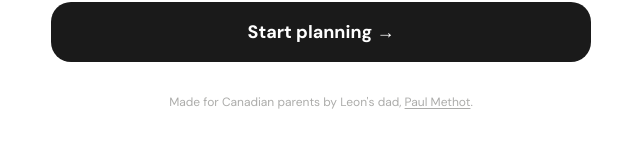
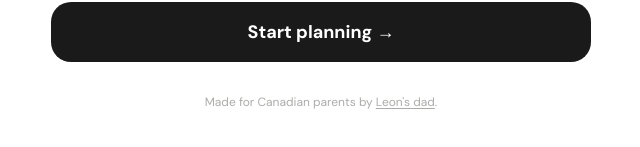
Before and after one commit to paulsmethot/parent-cost-planner, a React (Vite) app: page / in a window 1280 px wide. Shown: the part 889-1036 px from the top of the page, without its empty margins (319-959 px from the left). Built offline with nearby package versions, Linux system fonts and the light colour scheme; a web font is replaced by a local one.

Commit message:
Update footer to link Leon's dad to LinkedIn

```diff
--- a/src/components/Intro.jsx
+++ b/src/components/Intro.jsx
@@ -79,14 +79,14 @@ export default function Intro({ onStart }) {
           {/* Footer note */}
           <div className="text-xs text-[var(--color-stone)] text-center">
             <p>
-              Made for Canadian parents by Leon&apos;s dad,{' '}
+              Made for Canadian parents by{' '}
               <a
                 href="https://www.linkedin.com/in/paulsmethot/"
                 target="_blank"
                 rel="noreferrer"
                 className="underline decoration-[var(--color-stone)] underline-offset-2"
               >
-                Paul Methot
+                Leon&apos;s dad
               </a>
               .
             </p>
```
Also changed, not shown: 1 other file (tests, documents, lock files or other folders).
